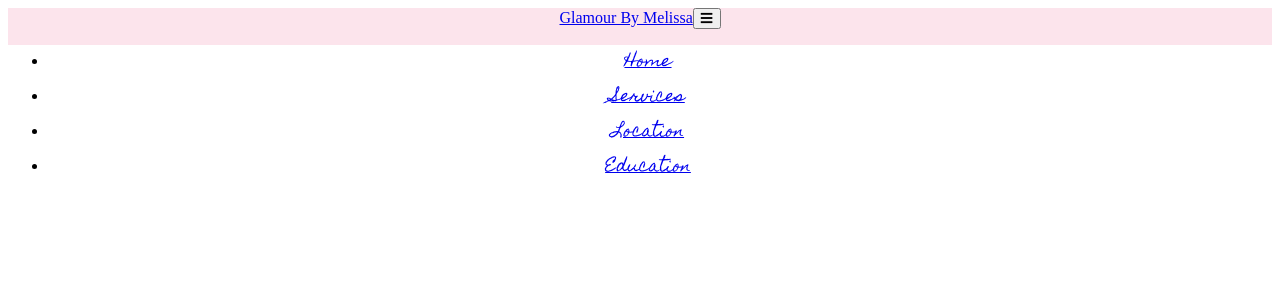
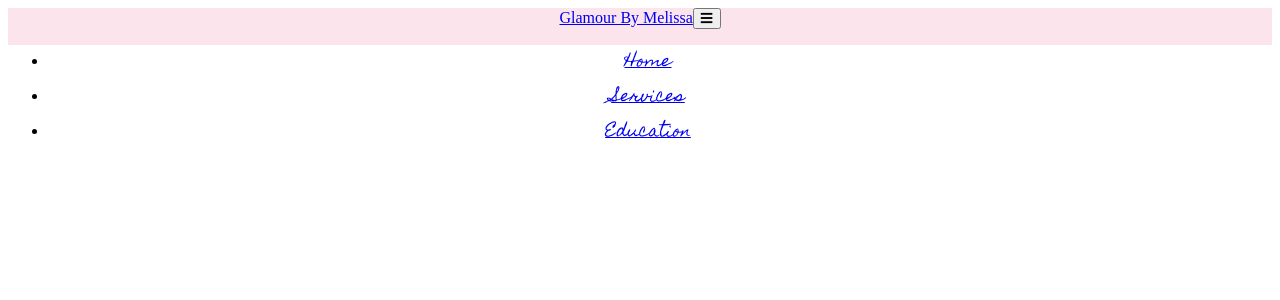
Before and after one commit to rbanda1985/glamourbymelissa, a React (Create React App) app: page / in a window 1280 px wide. Shown: the top 300 px of the page. Built offline with nearby package versions, Linux system fonts and the light colour scheme; the HTML template or start-up script is replaced by a standard one; a web font is replaced by a local one.

Commit message:
ADD: components home, services, education

```diff
--- a/src/App.js
+++ b/src/App.js
@@ -1,5 +1,6 @@
 import React from "react";
 import "./App.css";
+import { BrowserRouter, Routes, Route } from "react-router-dom";
 import Header from "./components/Header";
 
 function App() {
--- a/src/components/Header.js
+++ b/src/components/Header.js
@@ -52,11 +52,6 @@
               </MDBNavbarItem>
               <MDBNavbarItem>
                 <MDBNavbarLink href="#" className="header-btn">
-                  Location
-                </MDBNavbarLink>
-              </MDBNavbarItem>
-              <MDBNavbarItem>
-                <MDBNavbarLink href="#" className="header-btn">
                   Education
                 </MDBNavbarLink>
               </MDBNavbarItem>
```
Also changed, not shown: src/components/Education.css (added), src/components/Education.js (added), src/components/Home.css (added), src/components/Home.js (added), src/components/Services.css (added), src/components/Services.js (added).
